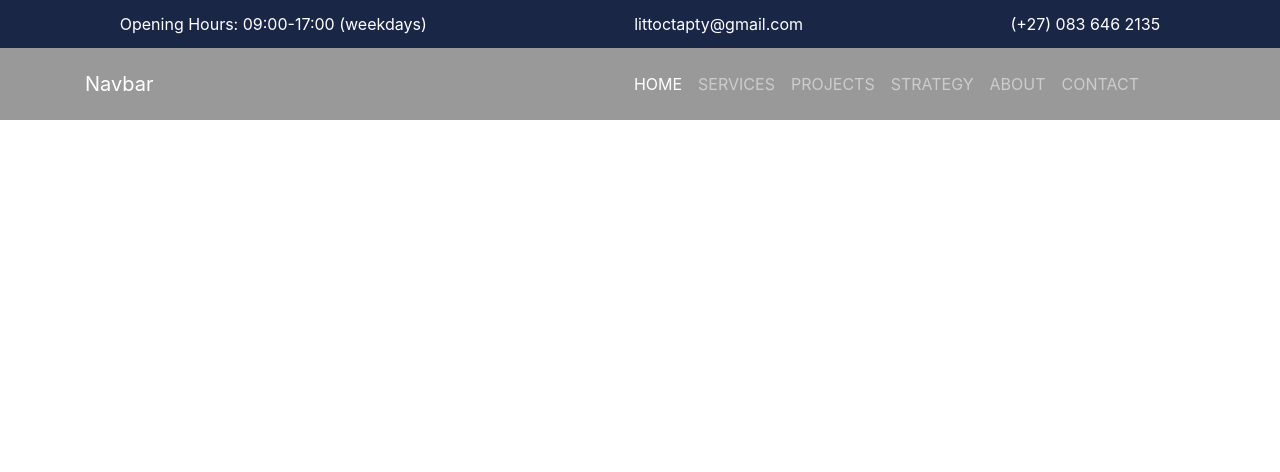
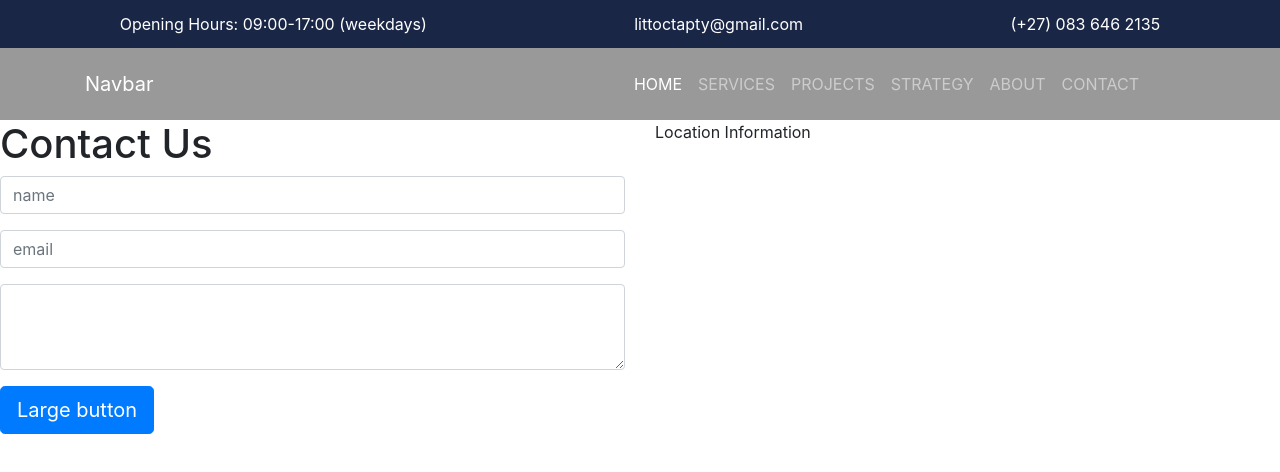
Before and after one commit to WaterMelonCodeProjects/LittoctaWebsite, a plain HTML site: page index.html in a window 1280 px wide. Drawn offline with nearby package versions, Linux system fonts and the light colour scheme.

Commit message:
Add files via upload
Added some text

```diff
--- a/index.html
+++ b/index.html
@@ -52,6 +52,34 @@
 
         </main>
         <footer>
+            <div id="footer-section">
+                <!-- form section -->
+                <!-- <div class="container"> -->
+                 <div class="row">
+                   <div class="col-sm contact-one">
+                       <form action="">
+                           <h1>Contact Us</h1>
+                         <div class="form-group">
+                             <input type="text" class="form-control" id="formGroupExampleInput" placeholder="name">
+                           </div>
+                           <div class="form-group">
+                             <input type="text" class="form-control" id="formGroupExampleInput" placeholder="email">
+                           </div>
+                           <div class="form-group">
+                             <textarea class="form-control" id="exampleFormControlTextarea1" rows="3"></textarea>
+                           </div>
+                           <button type="button" class="btn btn-primary btn-lg">Large button</button>
+                       </form>
+
+                   </div>
+                   <div class="col-sm">
+                    Location Information
+                   </div>
+
+                 </div>
+               <!-- </div> -->
+
+
 
         </footer>
     </div>
--- a/style.css
+++ b/style.css
@@ -28,7 +28,7 @@ body {
 	--btn-bg-tertiary: #1a2646; /* Mainly used for learn more btn. */
 	--btn-bg-project-duration: #56688e; /* Used for project duration. */
 	--btn-bg-project-value: #a7c5d0; /* Used for project value.*/
-	--bg-lint: #1a2646; /* Used at the top and bottom of each page. */
+	--bg-lint: #1a2646; /* Used at the top and bottom of each page. Add below footer */
 
 	--active-link-border: #56688e;
 }
```
